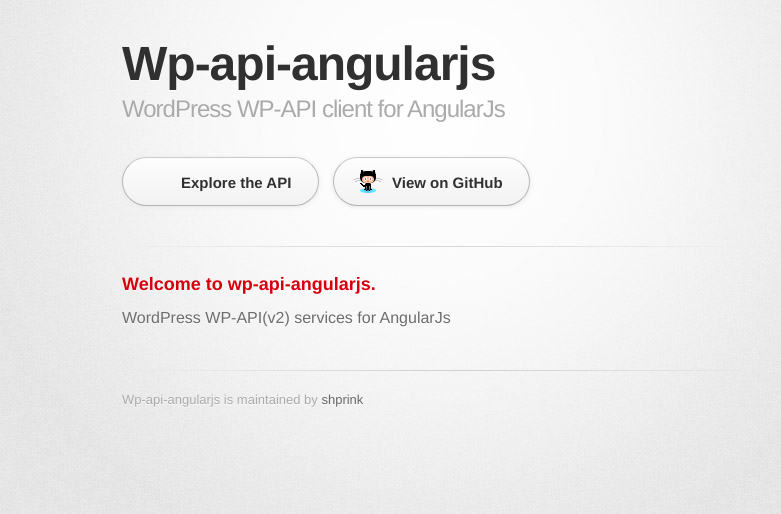
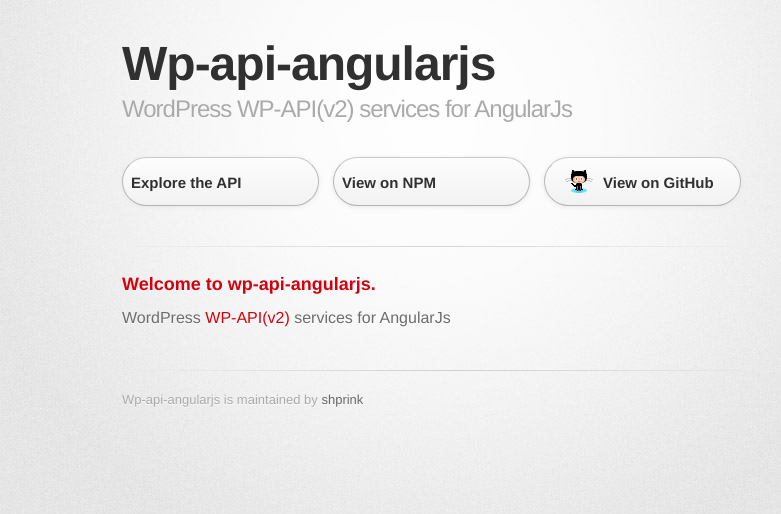
Before and after one commit to wordpress-clients/wp-api-angular, a website built with webpack: page index.html in a window 1280 px wide. Shown: the whole page, without its empty margins (208-989 px from the left). Built offline with nearby package versions, Linux system fonts and the light colour scheme; some packages are replaced by stand-ins of ours; a web font is replaced by a local one.

Commit message:
finishing the doc

```diff
--- a/index.html
+++ b/index.html
@@ -20,12 +20,15 @@
 
                 <header>
                     <h1>Wp-api-angularjs</h1>
-                    <h2>WordPress WP-API client for AngularJs</h2>
+                    <h2>WordPress WP-API(v2) services for AngularJs</h2>
                 </header>
 
                 <section id="downloads" class="clearfix">
                     <a href="/wp-api-angularjs/docs" id="docs" class="button">
-                        <span>Explore the API</span>
+                        <span style="padding-left: 0;">Explore the API</span>
+                    </a>
+                    <a href="https://www.npmjs.com/package/wp-api-angularjs" id="view-on-npm" target="_blank" class="button">
+                        <span style="padding-left: 0;">View on NPM</span>
                     </a>
                     <a href="https://github.com/shprink/wp-api-angularjs" id="view-on-github" class="button">
                         <span>View on GitHub</span>
@@ -36,7 +39,7 @@
 
                 <section id="main_content">
                     <h3>Welcome to wp-api-angularjs.</h3>
-                    <p>WordPress WP-API(v2) services for AngularJs</p>
+                    <p>WordPress <a href="http://v2.wp-api.org/" target="_blank" >WP-API(v2)</a> services for AngularJs</p>
                 </section>
 
                 <footer>
```
